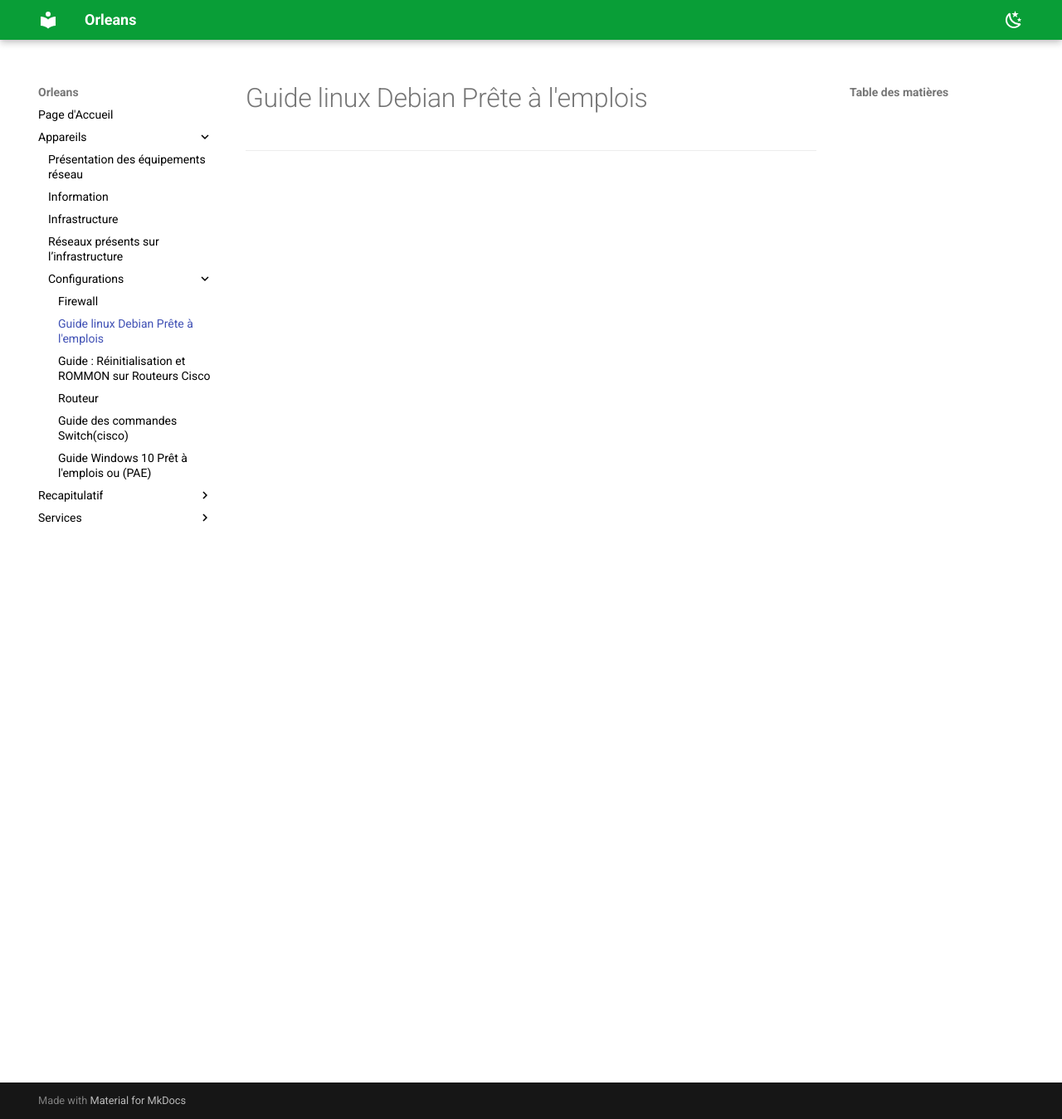
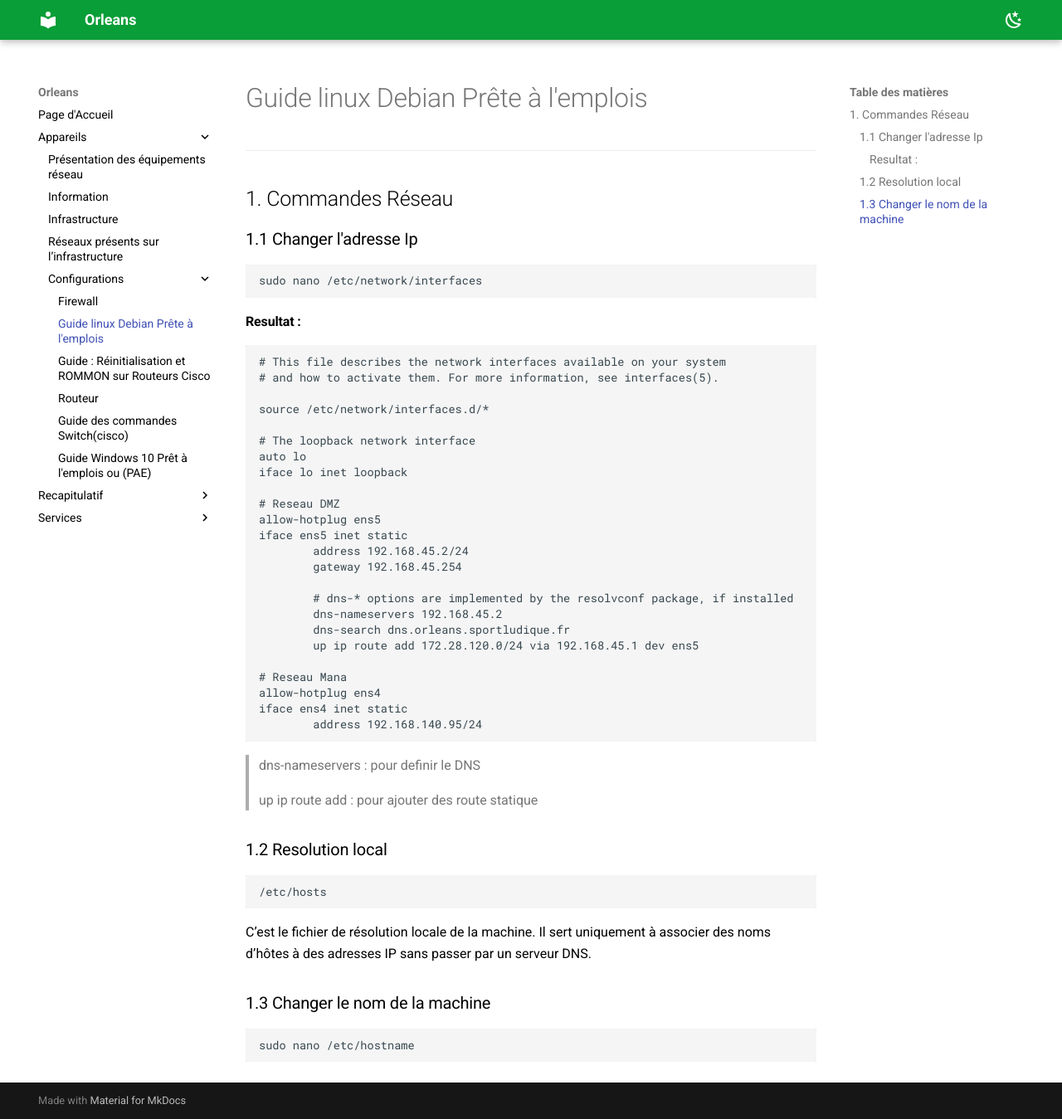
Before and after one commit to XolA-max/gp-orleans-sportludique2025-2026, an MkDocs documentation site: the page built from docs/Appareils/configurations/LinuxDEB.md, in a window 1280 px wide and 1349 px high. Shown: the whole window at 83% size. Built offline with MkDocs 1.6.1 and Material for MkDocs 9.7.7, drawn with Linux system fonts in a browser that asks for light colours.

Commit message:
ajout info deb et mail

````diff
--- a/docs/Appareils/configurations/LinuxDEB.md
+++ b/docs/Appareils/configurations/LinuxDEB.md
@@ -2,4 +2,60 @@
 
 ---
 
-##
+## 1. Commandes Réseau
+
+### 1.1 Changer l'adresse Ip
+```
+sudo nano /etc/network/interfaces
+```
+#### Resultat :
+
+```
+
+# This file describes the network interfaces available on your system
+# and how to activate them. For more information, see interfaces(5).
+
+source /etc/network/interfaces.d/*
+
+# The loopback network interface
+auto lo
+iface lo inet loopback
+
+# Reseau DMZ
+allow-hotplug ens5
+iface ens5 inet static
+        address 192.168.45.2/24
+        gateway 192.168.45.254
+
+        # dns-* options are implemented by the resolvconf package, if installed
+        dns-nameservers 192.168.45.2
+        dns-search dns.orleans.sportludique.fr
+        up ip route add 172.28.120.0/24 via 192.168.45.1 dev ens5
+
+# Reseau Mana
+allow-hotplug ens4
+iface ens4 inet static
+        address 192.168.140.95/24
+
+```
+
+>  dns-nameservers : pour definir le DNS
+
+>  up ip route add : pour ajouter des route statique
+
+
+### 1.2 Resolution local
+```
+/etc/hosts
+
+```
+
+C’est le fichier de résolution locale de la machine.
+Il sert uniquement à associer des noms d’hôtes à des adresses IP sans passer par un serveur DNS.
+
+
+### 1.3 Changer le nom de la machine
+```
+sudo nano /etc/hostname
+
+```
````
Also changed, not shown: docs/Services/Mail/Mail.md (+3 -2 lines).
